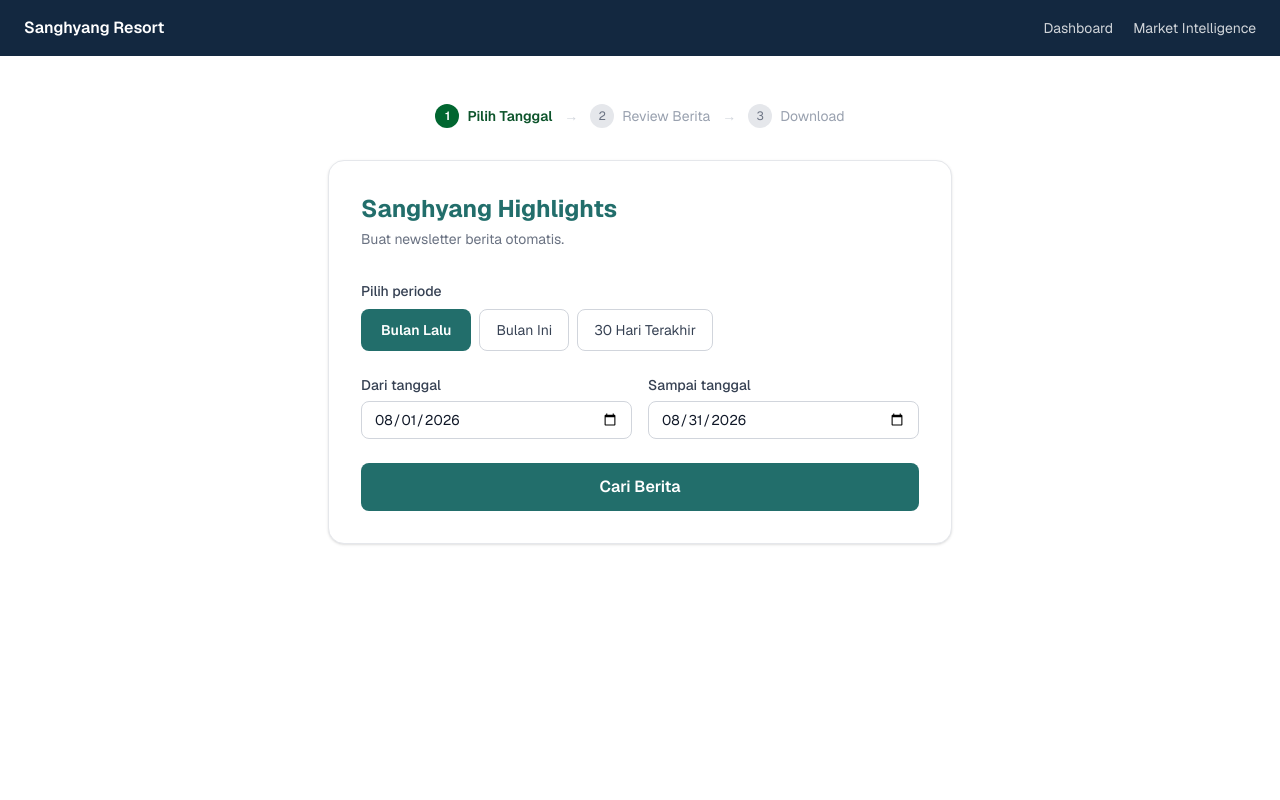
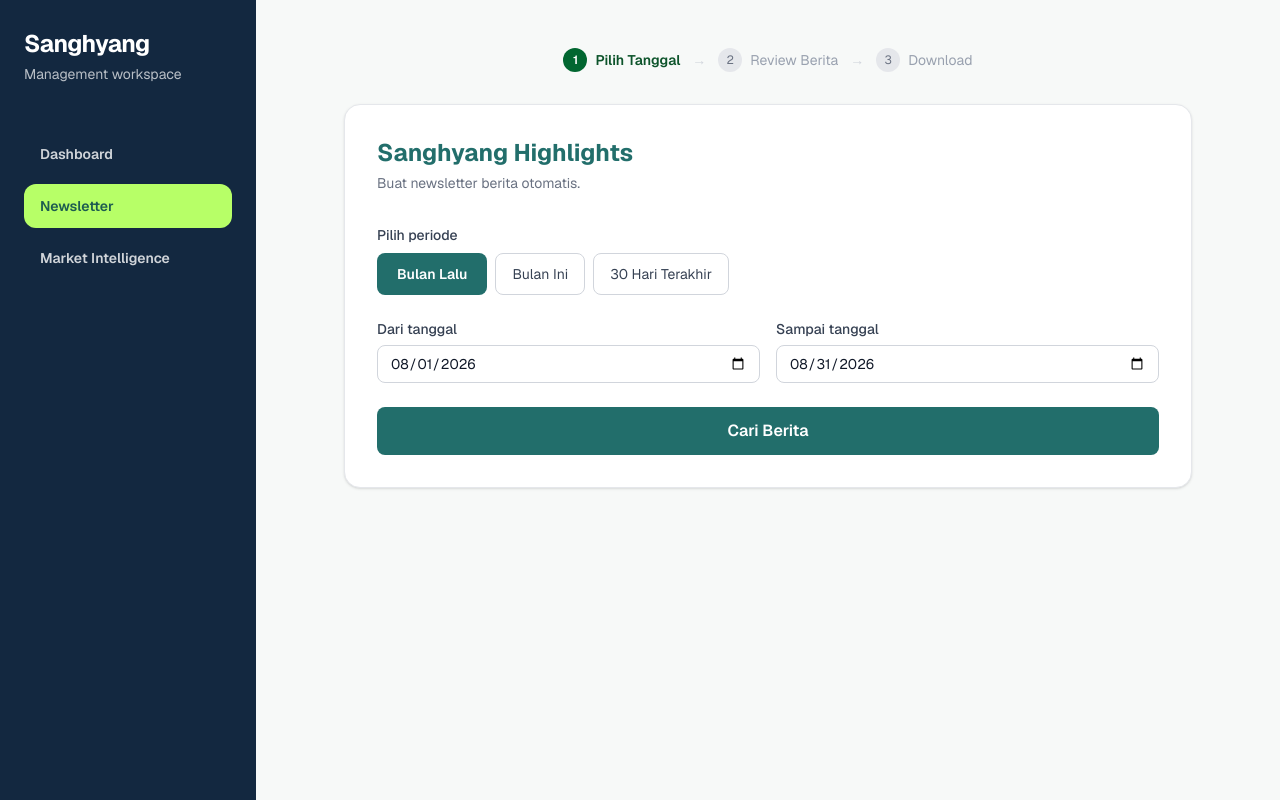
Before and after one commit to monauli/sanghyang-news, a Next.js app: page / in a window 1280 px wide. Built offline with nearby package versions, Linux system fonts and the light colour scheme.

Commit message:
style: use shared sidebar for newsletter

```diff
--- a/app/page.tsx
+++ b/app/page.tsx
@@ -119,12 +119,17 @@ export default function Halaman1() {
   }
 
   return (
-    <>
-      <nav className="flex items-center justify-between bg-[#132840] px-6 py-4 text-white" aria-label="Navigasi utama">
-        <a href="/dashboard" className="font-semibold">Sanghyang Resort</a>
-        <div className="flex gap-5 text-sm text-white/80"><a href="/dashboard">Dashboard</a><a href="/market-intelligence">Market Intelligence</a></div>
-      </nav>
-      <main className="mx-auto flex w-full max-w-2xl flex-1 flex-col gap-8 px-6 py-12">
+    <div className="min-h-screen bg-[#f7f9f8] lg:flex">
+      <aside className="w-full bg-[#132840] px-6 py-7 text-white lg:min-h-screen lg:w-64">
+        <a href="/dashboard" className="text-2xl font-bold tracking-tight">Sanghyang</a>
+        <p className="mt-1 text-sm text-white/70">Management workspace</p>
+        <nav className="mt-12 space-y-2" aria-label="Navigasi utama">
+          <a href="/dashboard" className="block rounded-xl px-4 py-3 text-sm font-semibold text-white/80 hover:bg-white/10">Dashboard</a>
+          <a href="/" className="block rounded-xl bg-[#b7ff67] px-4 py-3 text-sm font-semibold text-[#1d5c50]">Newsletter</a>
+          <a href="/market-intelligence" className="block rounded-xl px-4 py-3 text-sm font-semibold text-white/80 hover:bg-white/10">Market Intelligence</a>
+        </nav>
+      </aside>
+      <main className="mx-auto flex w-full max-w-4xl flex-1 flex-col gap-8 px-6 py-12">
       <StepIndicator aktif={1} />
 
       <div className="rounded-2xl border border-gray-200 bg-white p-8 shadow-sm">
@@ -224,6 +229,6 @@ export default function Halaman1() {
         </form>
       </div>
       </main>
-    </>
+    </div>
   );
 }
```
